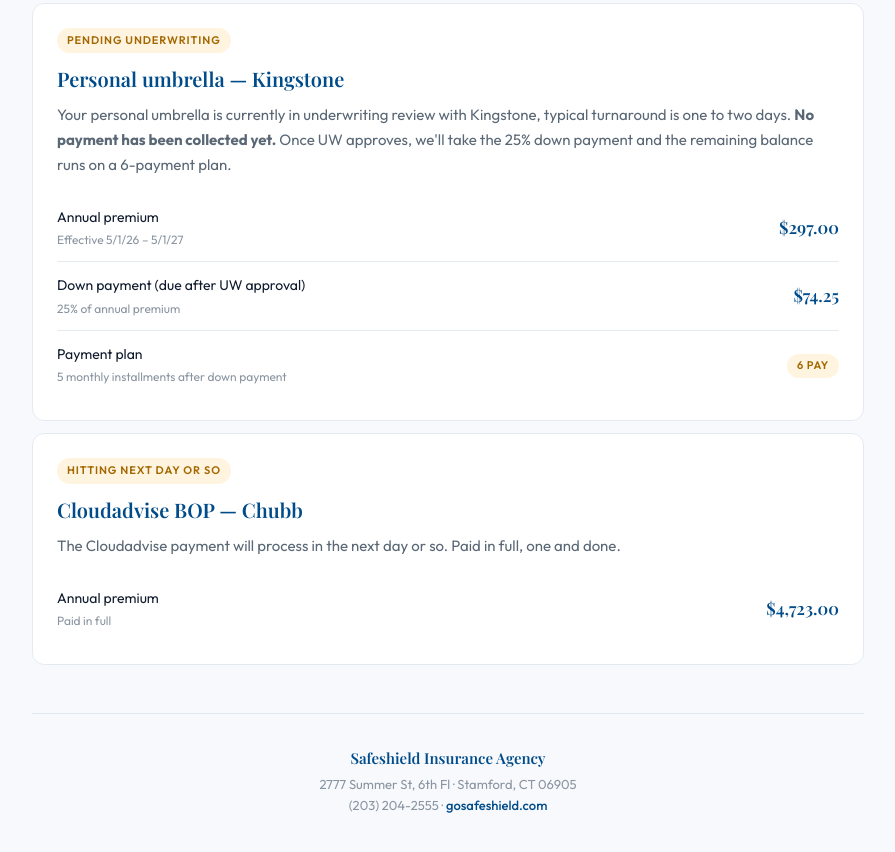
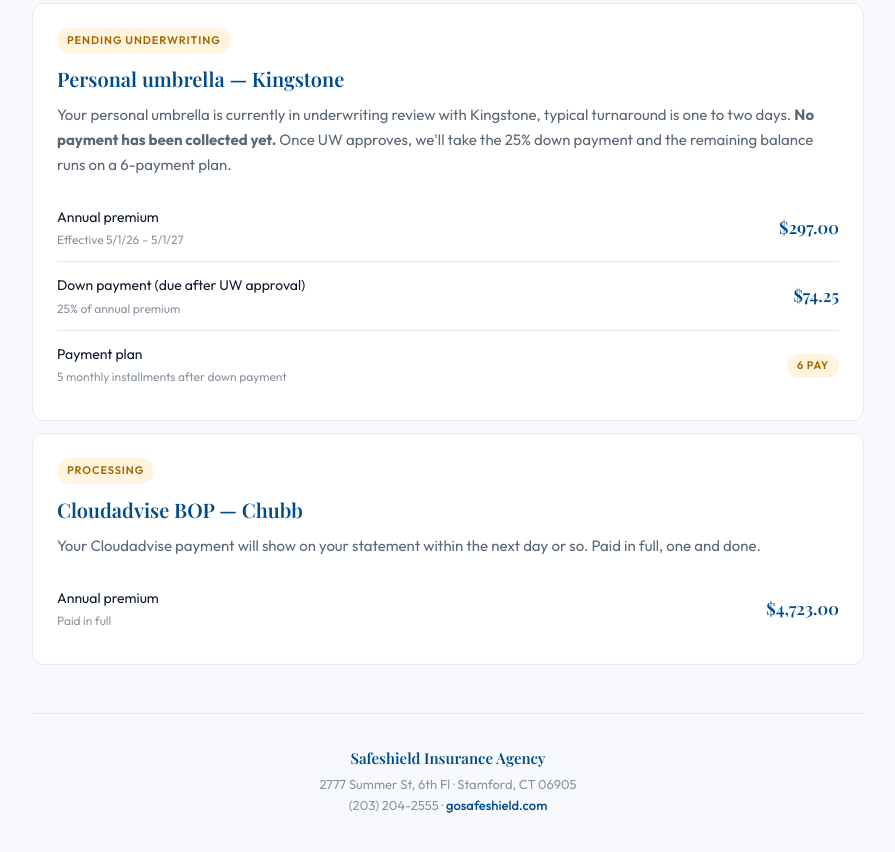
Before and after one commit to austincodes123/safeshield-updates, a plain HTML site: page moss/index.html in a window 1280 px wide. Shown: the part 1249-2101 px from the top of the page, without its empty margins (192-1087 px from the left). Drawn offline with nearby package versions, Linux system fonts and the light colour scheme.

Commit message:
Clarify Chubb Cloudadvise payment will show within a day

```diff
--- a/moss/index.html
+++ b/moss/index.html
@@ -538,9 +538,9 @@
     </div>
 
     <div class="card">
-      <span class="card-eyebrow" style="background: var(--yellow-light); color: #A36800;">Hitting next day or so</span>
+      <span class="card-eyebrow" style="background: var(--yellow-light); color: #A36800;">Processing</span>
       <h3>Cloudadvise BOP &mdash; Chubb</h3>
-      <p>The Cloudadvise payment will process in the next day or so. Paid in full, one and done.</p>
+      <p>Your Cloudadvise payment will show on your statement within the next day or so. Paid in full, one and done.</p>
       <div style="margin-top: 16px;">
         <div class="pay-row">
           <div>
```
